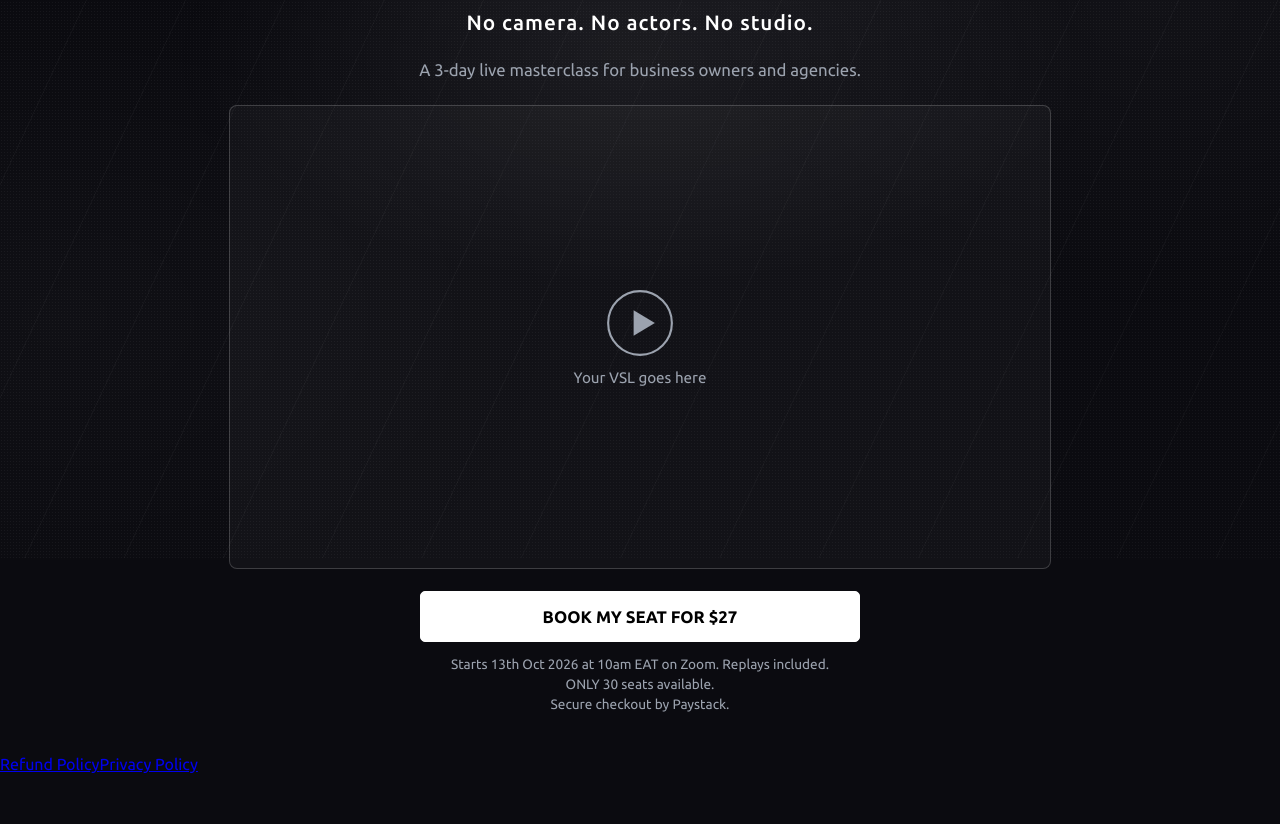
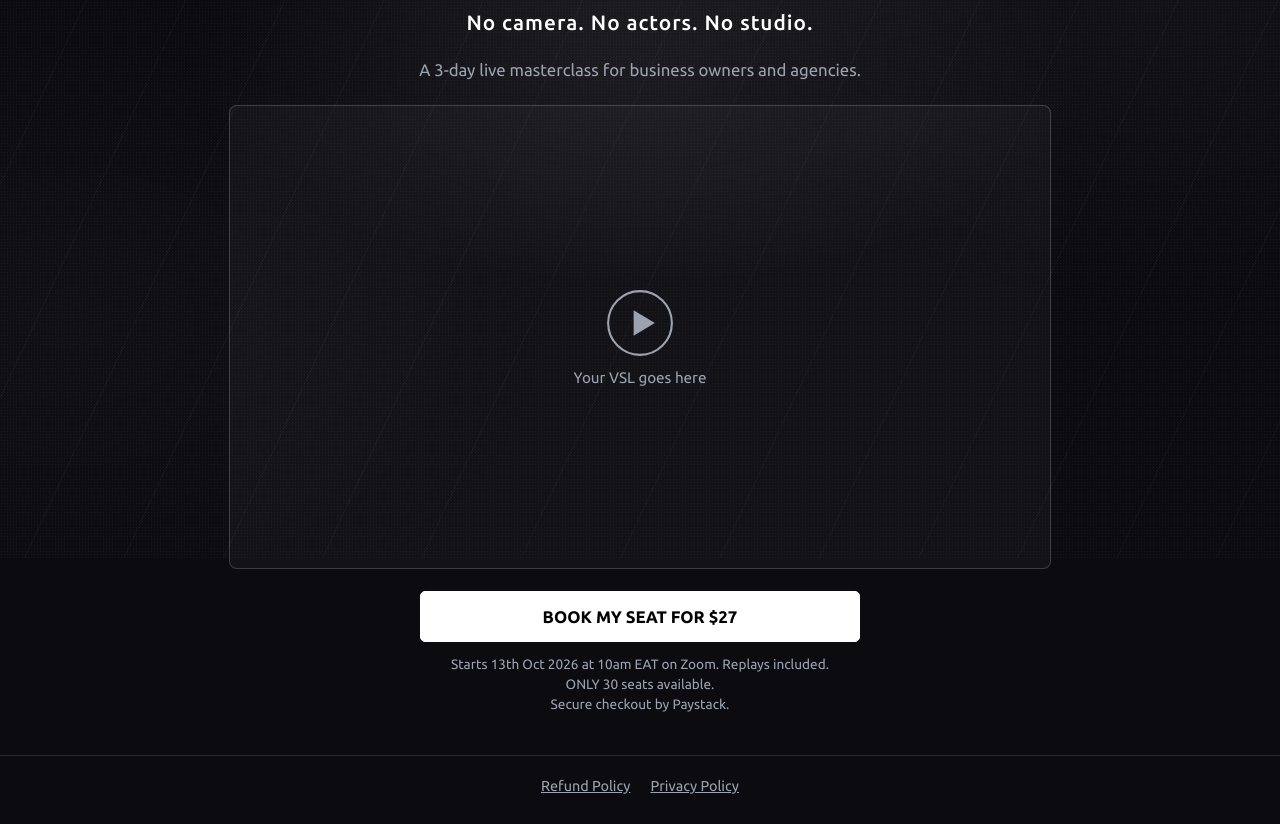
Before and after one commit to Pepablue/aicoven-masterclass, a plain HTML site: page index.html in a window 1280 px wide. Shown: the part 242-1066 px from the top of the page. Before the commit the page ends 1015 px from the top, so only its background shows below. Drawn offline with Linux system fonts and the light colour scheme.

Commit message:
Add footer styles for alignment and appearance

```diff
--- a/css/index.css
+++ b/css/index.css
@@ -556,3 +556,5 @@ header > .collapsible-header{
 .modal-close:hover{
     opacity: 1;
 }
+footer{ text-align:center; padding:22px 5% 30px; color:#9ca3af; font-size:.9rem; border-top:1px solid rgba(255,255,255,.12); }
+footer a{ color:#9ca3af; margin:0 10px; }
```
